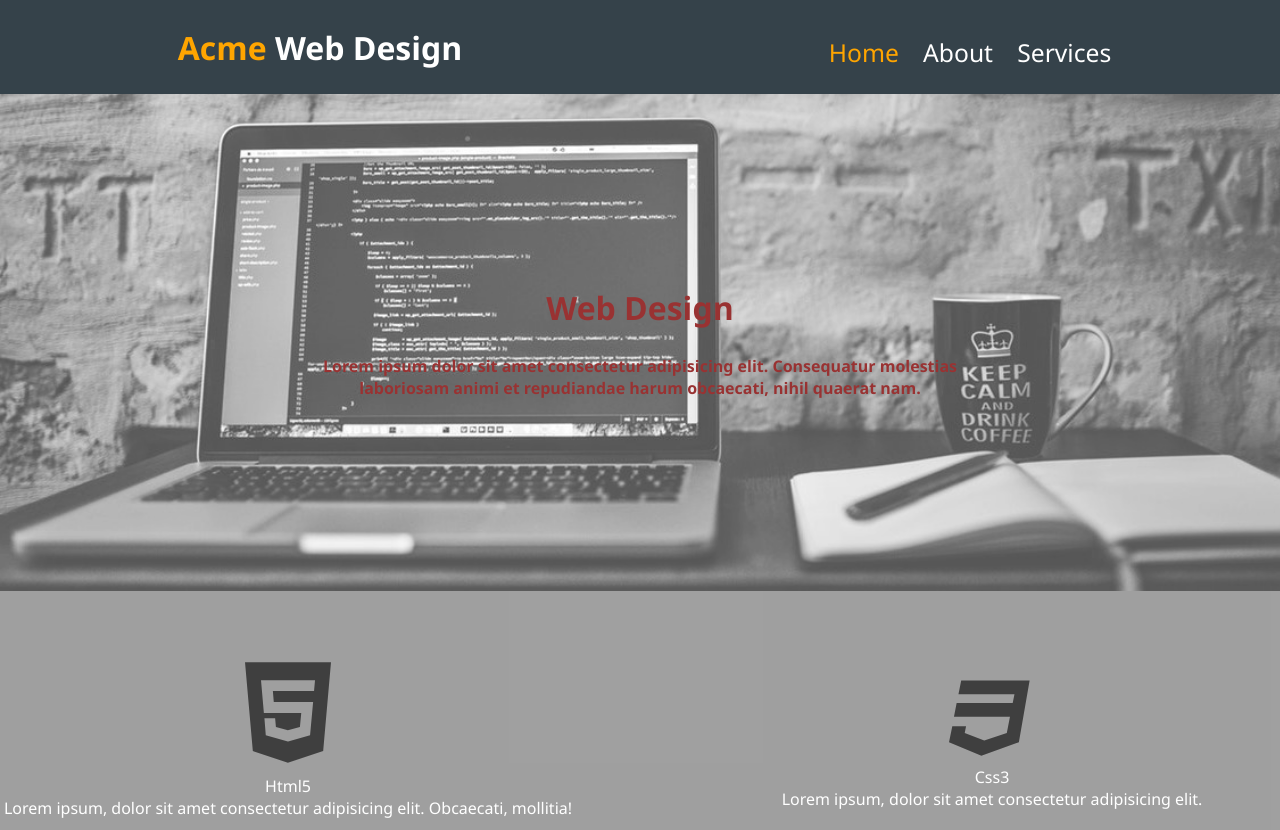
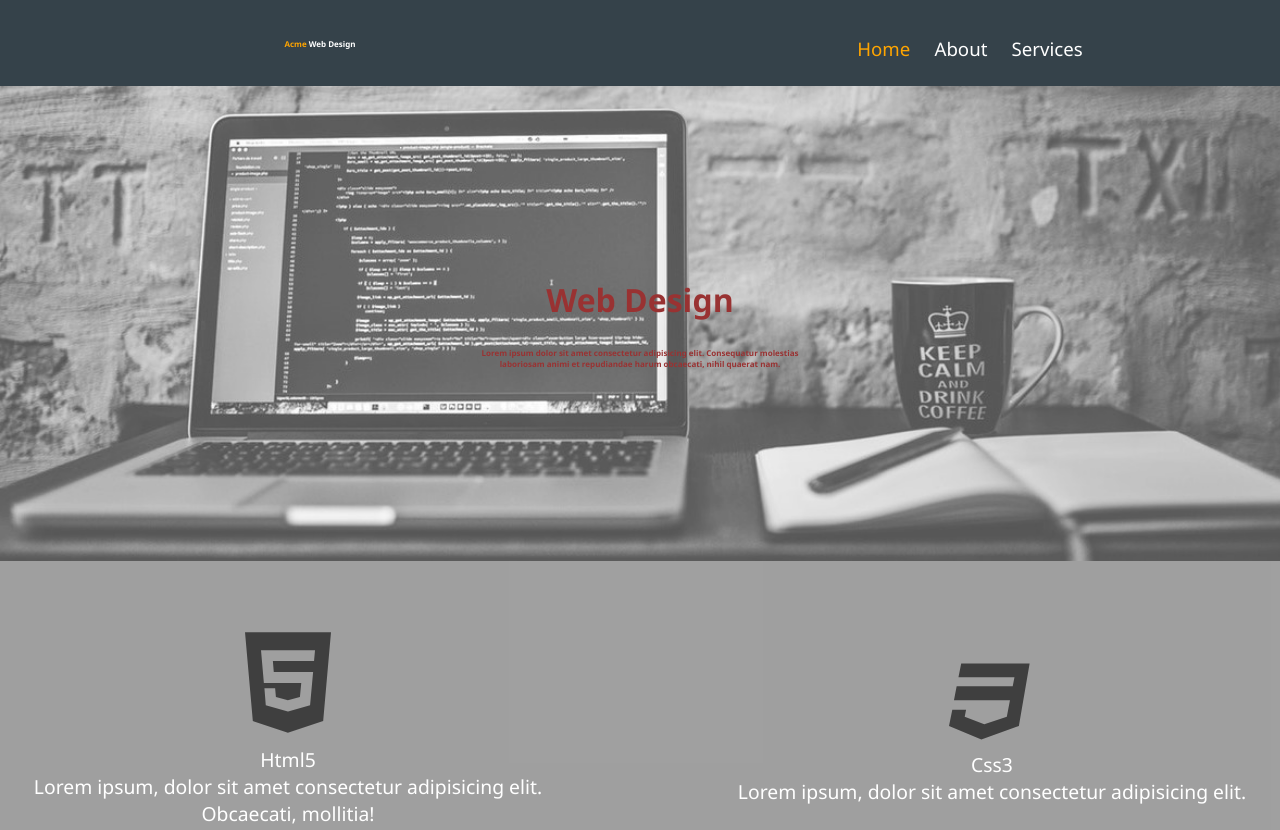
Before and after one commit to Jasoncr7/ACME, a plain HTML site: page index.html in a window 1280 px wide. Shown: the top 830 px of the page. Drawn offline with Linux system fonts and the light colour scheme.

Commit message:
Update style.css

```diff
--- a/style.css
+++ b/style.css
@@ -21,7 +21,7 @@ nav{
 }
 nav a{
     text-decoration: none;
-    font-size: 18.5pt;
+    font-size: 14pt;
     padding-left: 20px;
     color: white;
 }
@@ -41,6 +41,7 @@ nav a:hover{
 .landing p,h1{
     color: white;
     font-weight: 900;
+    font-size: 0.5rem;
 }
 .landing h1{
     font-size: 24pt;
@@ -57,6 +58,7 @@ nav a:hover{
     padding-top: 5%;
     padding-bottom: 5%;
     color: white;
+    font-size: 14.5pt;
 }
 .newsletter{
     padding-top: 2%;
```
